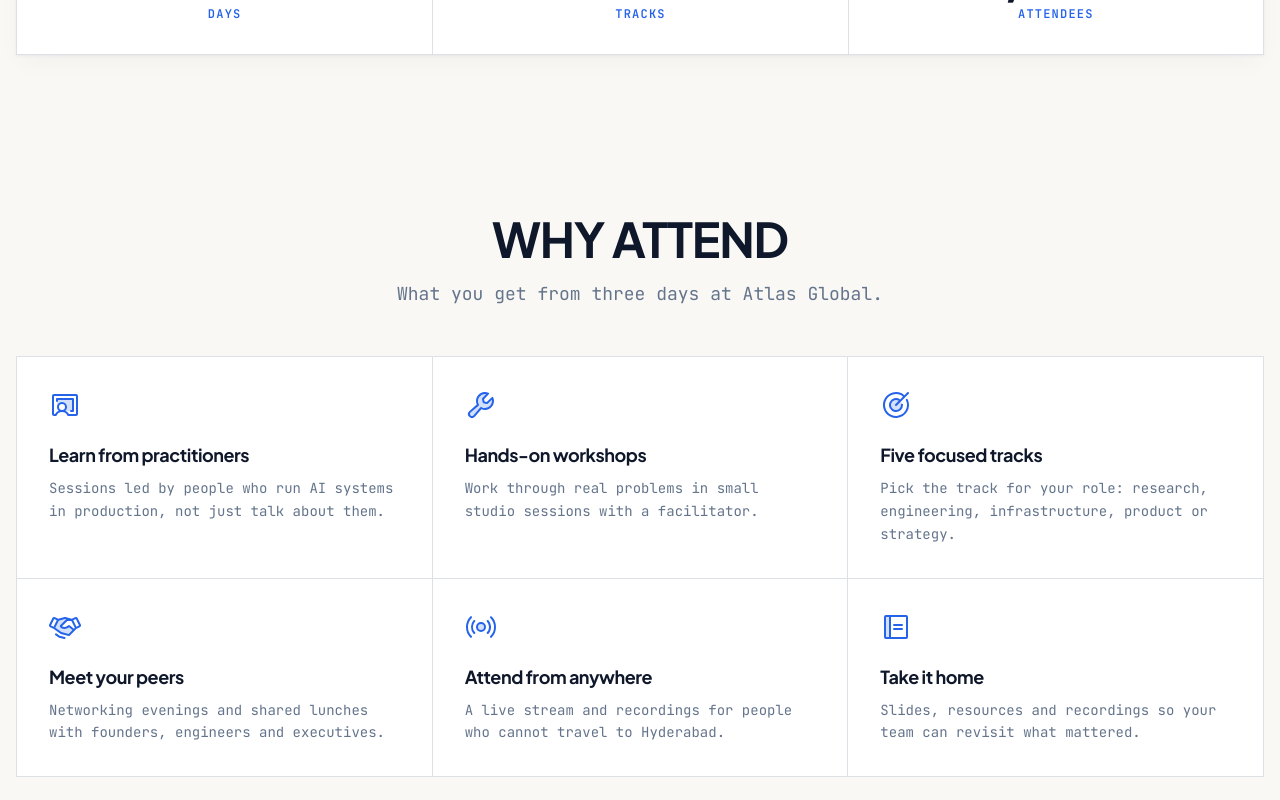
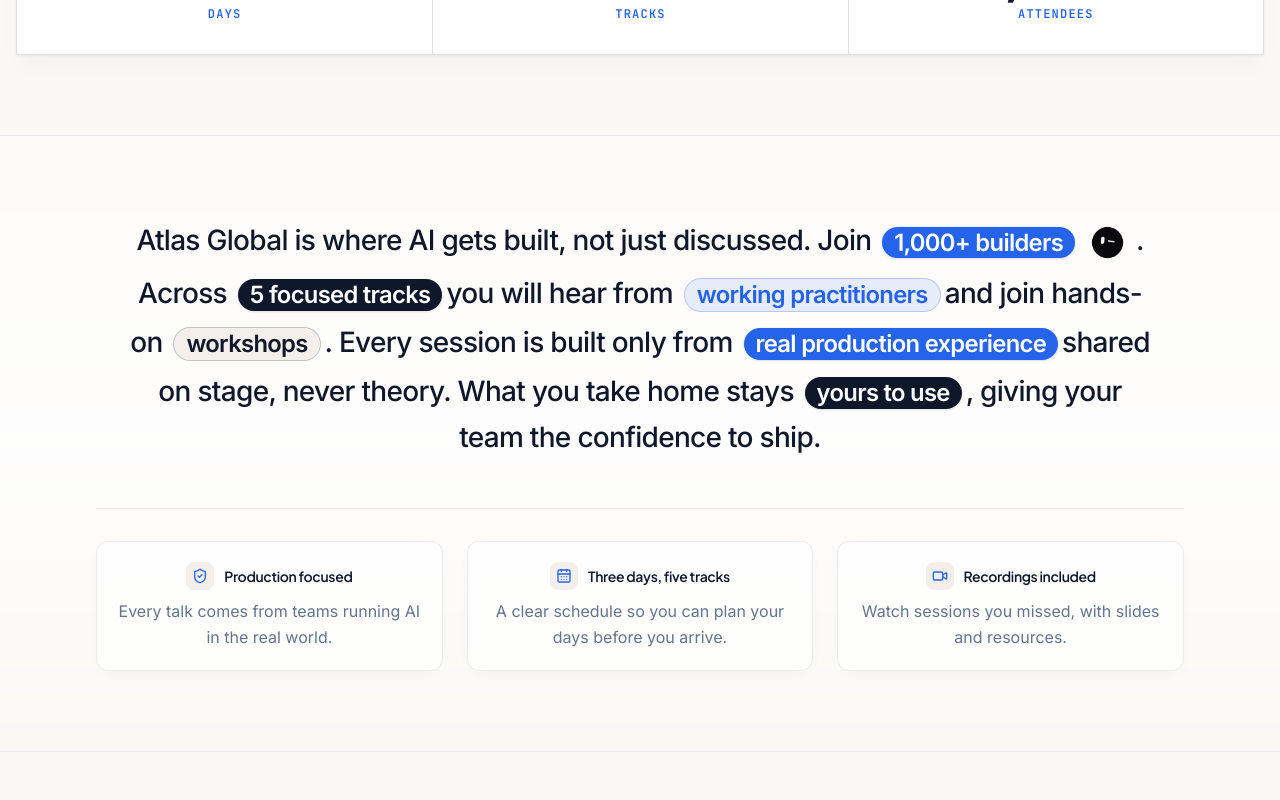
Before and after one commit to huzefa125/ai-conference, a Next.js app: page / in a window 1280 px wide. Shown: the part 1320-2120 px from the top of the page. Built offline with nearby package versions, Linux system fonts and the light colour scheme.

Commit message:
Implement code changes to enhance functionality and improve performance

```diff
--- a/app/page.tsx
+++ b/app/page.tsx
@@ -1,6 +1,7 @@
 import { MynaHero } from "@/components/ui/myna-hero";
 import Venue from "@/components/ui/venue";
 import WhyAttend from "@/components/ui/why-attend";
+import AboutDesk from "@/components/sections/about-desk";
 import HowItWorks from "@/components/sections/how-it-works";
 import FUIBentoGridDark from "@/components/ui/bento";
 import Speakers from "@/components/ui/speakers";
@@ -20,6 +21,7 @@ export default function Page() {
     <div className="min-h-screen bg-background text-foreground selection:bg-primary selection:text-white">
       <MynaHero />
       <Venue id="about" />
+      <AboutDesk />
       <WhyAttend id="why" />
       <HowItWorks />
       <FUIBentoGridDark id="tracks" />
--- /dev/null
+++ b/components/sections/about-desk.tsx
@@ -0,0 +1,43 @@
+import { CalendarDays, ShieldCheck, Video } from "lucide-react";
+import { aboutDesk } from "@/lib/about-desk-data";
+import { ScrollRevealText } from "./scroll-reveal-text";
+
+const ICONS = [ShieldCheck, CalendarDays, Video];
+
+export default function AboutDesk({ id = "overview" }: { id?: string }) {
+  return (
+    <section
+      id={id}
+      className="relative w-full border-y border-border/60 bg-gradient-to-b from-card/40 via-card/80 to-transparent py-14 sm:py-18 lg:py-20"
+    >
+      <div className="mx-auto w-full max-w-6xl px-5 sm:px-8">
+        <div className="mx-auto max-w-5xl text-center">
+          <ScrollRevealText
+            segments={aboutDesk.segments}
+            className="text-lg font-medium leading-[1.6] tracking-tight text-foreground sm:text-2xl sm:leading-[1.6] xl:text-[1.75rem] xl:leading-[1.6]"
+          />
+        </div>
+
+        <div className="mt-12 grid grid-cols-1 gap-4 border-t border-border/60 pt-8 sm:grid-cols-3 sm:gap-6">
+          {aboutDesk.pillars.map((p, i) => {
+            const Icon = ICONS[i];
+            return (
+              <div
+                key={p.label}
+                className="flex flex-col items-center gap-2 rounded-xl border border-border/60 bg-card/70 p-5 shadow-[0_4px_20px_-10px_rgba(15,23,42,0.08)] backdrop-blur-xs transition-colors hover:border-border hover:bg-card"
+              >
+                <div className="flex items-center justify-center gap-2.5">
+                  <span className="grid h-7 w-7 place-items-center rounded-lg bg-secondary text-foreground">
+                    <Icon className="h-4 w-4 text-primary" aria-hidden />
+                  </span>
+                  <h3 className="text-sm font-semibold tracking-tight text-foreground">{p.label}</h3>
+                </div>
+                <p className="text-center text-sm leading-relaxed text-muted-foreground sm:text-base">{p.detail}</p>
+              </div>
+            );
+          })}
+        </div>
+      </div>
+    </section>
+  );
+}
--- /dev/null
+++ b/components/sections/scroll-reveal-text.tsx
@@ -0,0 +1,68 @@
+"use client";
+
+import * as React from "react";
+import { motion, useReducedMotion, useScroll, useTransform, type MotionValue } from "motion/react";
+import { cn } from "@/lib/utils";
+import type { RevealSegment } from "@/lib/about-desk-data";
+
+type Unit = { key: string; segment: RevealSegment; text: string };
+
+const TONES = {
+  accent: "bg-primary/10 text-primary border border-primary/25",
+  "accent-solid": "bg-primary text-white shadow-sm",
+  maroon: "bg-secondary text-foreground border border-foreground/20",
+  "maroon-solid": "bg-foreground text-white shadow-sm",
+} as const;
+
+function flatten(segments: RevealSegment[]): Unit[] {
+  return segments.flatMap((seg, si) => {
+    if ("pill" in seg || "bold" in seg) return [{ key: `${si}`, segment: seg, text: seg.text }];
+    return seg.text
+      .split(" ")
+      .filter(Boolean)
+      .map((w, wi) => ({ key: `${si}-${wi}`, segment: seg, text: w }));
+  });
+}
+
+function Word({ unit, progress, range, reduce }: { unit: Unit; progress: MotionValue<number>; range: [number, number]; reduce: boolean }) {
+  const opacity = useTransform(progress, range, [0.3, 1]);
+  const style = reduce ? undefined : { opacity };
+  const seg = unit.segment;
+
+  if ("pill" in seg) {
+    const icon = seg.icon && (
+      <span className="mx-0.5 inline-flex items-center align-middle sm:mx-1">
+        {/* eslint-disable-next-line @next/next/no-img-element */}
+        <img src={seg.icon} alt={seg.iconAlt ?? ""} className={cn("inline-block h-[1.75em] w-[1.75em] shrink-0 object-contain", seg.iconClassName)} />
+      </span>
+    );
+    return (
+      <motion.span style={style} className="my-0.5 inline-block">
+        {seg.iconPosition === "left" && icon}
+        <span className={cn("mx-0.5 inline-flex items-center rounded-full px-2.5 py-1 text-[0.78em] font-semibold leading-none align-middle sm:mx-1 sm:px-3 sm:text-[0.85em]", TONES[seg.pill])}>
+          {seg.text}
+        </span>
+        {seg.iconPosition !== "left" && icon}{" "}
+      </motion.span>
+    );
+  }
+  if ("bold" in seg) {
+    return <motion.span style={style} className="font-semibold text-foreground">{seg.text}{" "}</motion.span>;
+  }
+  return <motion.span style={style}>{unit.text + " "}</motion.span>;
+}
+
+export function ScrollRevealText({ segments, className }: { segments: RevealSegment[]; className?: string }) {
+  const ref = React.useRef<HTMLParagraphElement>(null);
+  const reduce = useReducedMotion() ?? false;
+  const { scrollYProgress } = useScroll({ target: ref, offset: ["start 0.85", "start 0.35"] });
+  const units = React.useMemo(() => flatten(segments), [segments]);
+
+  return (
+    <p ref={ref} className={className}>
+      {units.map((u, i) => (
+        <Word key={u.key} unit={u} progress={scrollYProgress} range={[i / units.length, (i + 1) / units.length]} reduce={reduce} />
+      ))}
+    </p>
+  );
+}
--- /dev/null
+++ b/lib/about-desk-data.ts
@@ -0,0 +1,37 @@
+export type RevealSegment =
+  | { text: string }
+  | {
+      text: string;
+      pill: "accent" | "maroon" | "accent-solid" | "maroon-solid";
+      icon?: string;
+      iconAlt?: string;
+      iconPosition?: "left" | "right";
+      iconClassName?: string;
+    }
+  | { text: string; bold: true };
+
+export const aboutDesk: {
+  segments: RevealSegment[];
+  pillars: { label: string; detail: string }[];
+} = {
+  segments: [
+    { text: "Atlas Global is where AI gets built, not just discussed. Join" },
+    { text: "1,000+ builders", pill: "accent-solid", icon: "/bloub-default-cycle.gif", iconAlt: "", iconPosition: "right" },
+    { text: ". Across" },
+    { text: "5 focused tracks", pill: "maroon-solid" },
+    { text: "you will hear from" },
+    { text: "working practitioners", pill: "accent" },
+    { text: "and join hands-on" },
+    { text: "workshops", pill: "maroon" },
+    { text: ". Every session is built only from" },
+    { text: "real production experience", pill: "accent-solid" },
+    { text: "shared on stage, never theory. What you take home stays" },
+    { text: "yours to use", pill: "maroon-solid" },
+    { text: ", giving your team the confidence to ship." },
+  ],
+  pillars: [
+    { label: "Production focused", detail: "Every talk comes from teams running AI in the real world." },
+    { label: "Three days, five tracks", detail: "A clear schedule so you can plan your days before you arrive." },
+    { label: "Recordings included", detail: "Watch sessions you missed, with slides and resources." },
+  ],
+};
```
Also changed, not shown: public/bloub-default-cycle.gif (added).
